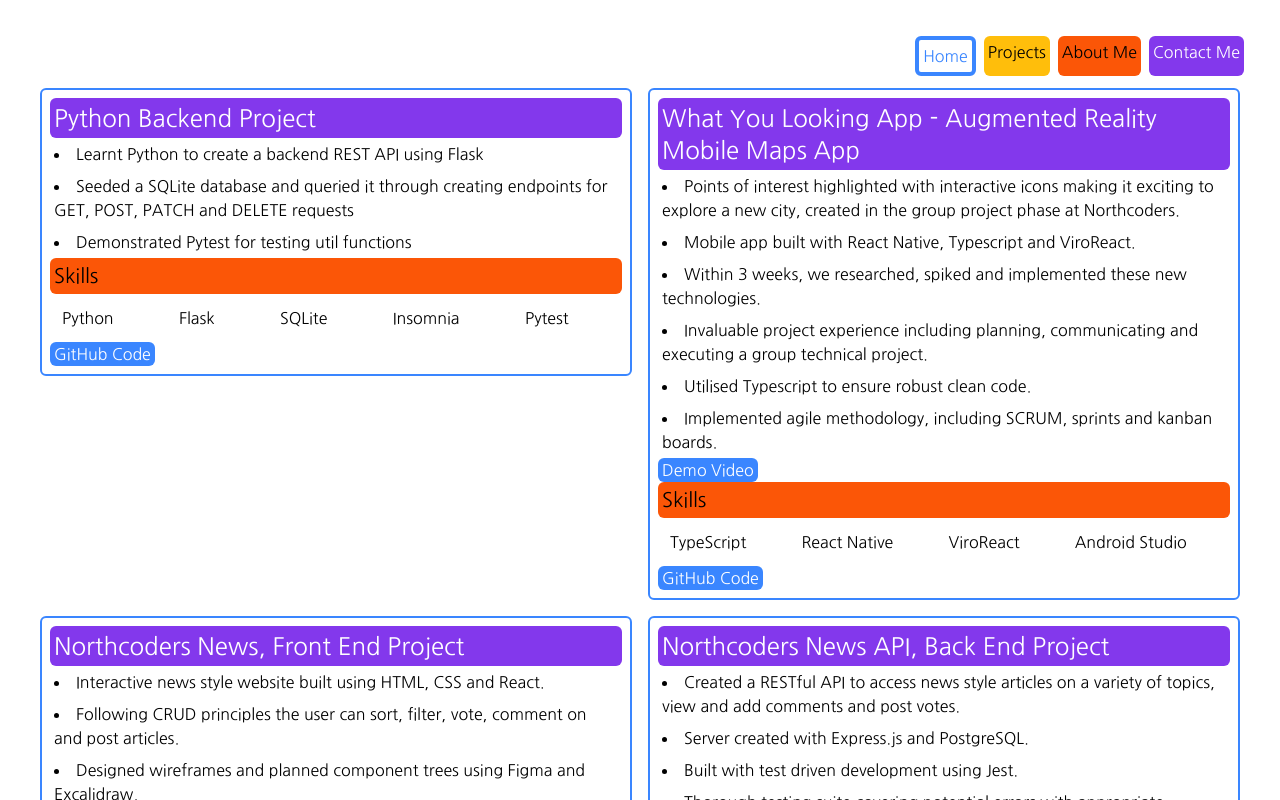
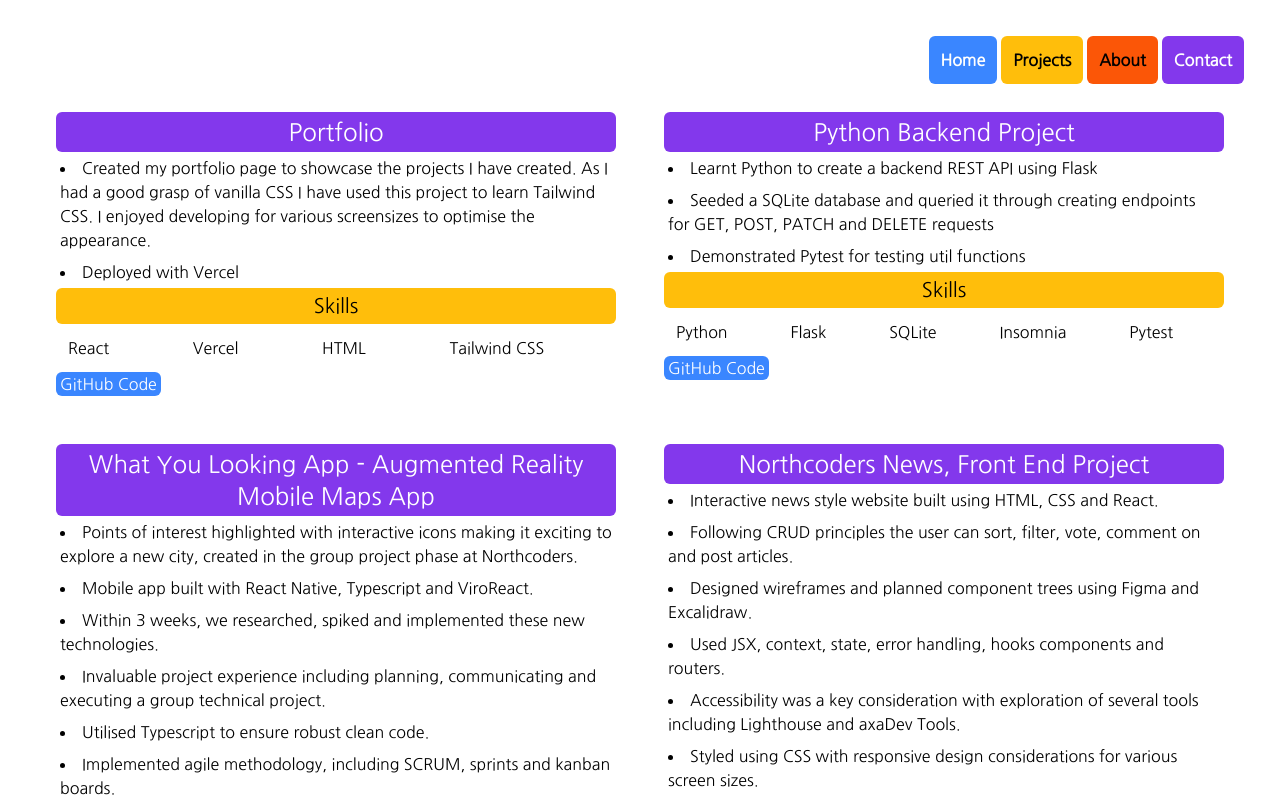
Before and after one commit to AvrilHunter/portfolio, a React (Vite) app: page /projects in a window 1280 px wide. Shown: the top 800 px of the page. Built offline with nearby package versions, Linux system fonts and the light colour scheme.

Commit message:
style: project card and home

```diff
--- a/src/components/Footer.tsx
+++ b/src/components/Footer.tsx
@@ -3,7 +3,7 @@ import linkedin from "../assets/linkedin.svg";
 
 function Footer() {
   return (
-    <footer className="flex justify-center p-3 gap-3 bg-azure rounded-md">
+    <footer className="flex justify-center p-3 gap-3 bg-azure rounded-md mt-3">
       <a href={"https://github.com/AvrilHunter/"} target={"_blank"}>
         <img src={github} alt="github logo" width="30" height="40" />
       </a>
--- a/src/components/Home.tsx
+++ b/src/components/Home.tsx
@@ -2,33 +2,42 @@ import photo from "../assets/headshot.jpg";
 
 function Home() {
   return (
+    <>
       <main className="grid flex-col gap-1 md:grid-cols-2">
-      <h1 className="text-4xl text-white rounded-md bg-rose p-1 w-full md:align-self-end">
+        <h1 className="font-bold text-4xl text-white rounded-md bg-rose p-1 md:pt-5 w-full text-center animate-wiggle">
           Avril Hunter
         </h1>
-      <h2 className="text-2xl bg-violet text-white rounded-md p-1 w-full">
+        <h2 className=" font-bold text-2xl bg-violet text-white rounded-md w-full text-center p-1 md:pt-7">
           Junior Software Developer
         </h2>
-      <h3 className="text-xl bg-amber text-violet rounded-md p-1 w-full">
-        Leeds, West Yorkshire
-      </h3>
+        <div className="bg-amber text-violet rounded-md p-1 w-full"></div>
         <img
-        className="max-w-[200px] rounded-full p-1 justify-self-center"
+          className="border-4 border-solid border-azure max-w-[200px] rounded-full justify-self-center"
           src={photo}
           alt="profile photo of Avril"
         />
-      <p className="md:col-start-2 md:row-start-1 md:row-span-2 p-2">
+        <p className="md:col-start-2 md:row-start-1 md:row-span-2 p-2 ">
           Having always relished problem-solving and logical thinking tasks, I
-        have pivoted my career from procurement to software development through
-        completion of the Northcoders bootcamp. Applying my technical skills to
-        projects and the joy of creating a solution, continues to excite me to
-        pursue an inspiring and challenging career in tech. My background in
-        procurement has equipped me with a unique perspective and a diverse
-        skill set that I believe will be invaluable in my new career as a
-        software developer.
+          have pivoted my career from procurement to software development
+          through completion of the Northcoders bootcamp. Applying my technical
+          skills to projects and the joy of creating a solution, continues to
+          excite me to pursue an inspiring and challenging career in tech. My
+          background in procurement has equipped me with a unique perspective
+          and a diverse skill set that I believe will be invaluable in my new
+          career as a software developer.
         </p>
       </main>
+    </>
   );
 }
 
 export default Home;
+
+{
+  /* <div className="animate-wiggle">Test1</div>
+        <div className="overflow-visible text-7xl">
+          <span className="opacity-0 animate-burst_in text-7xl">
+            ThisIsALongerWord
+          </span>
+        </div> */
+}
--- a/src/components/Nav.tsx
+++ b/src/components/Nav.tsx
@@ -2,30 +2,30 @@ import { Link } from "react-router-dom";
 
 function Nav(): JSX.Element {
   return (
-    <nav className="flex justify-around gap-2 md:justify-end p-1 ">
+    <nav className="flex justify-around gap-1 md:justify-end p-1">
       <Link
         to={"/"}
-        className="text-azure border-4 border-azure rounded-md p-1 text-center"
+        className="text-white bg-azure rounded-md p-3 text-center hover:bg-rose md:font-bold"
       >
         Home
       </Link>
       <Link
         to={"/projects"}
-        className="bg-amber text-black rounded-md p-1 text-center"
+        className="bg-amber text-black rounded-md p-3 text-center hover:bg-rose md:font-bold"
       >
         Projects
       </Link>
       <Link
         to={"/about-me"}
-        className="bg-orange text-black rounded-md p-1 text-center"
+        className="bg-orange text-black rounded-md p-3 text-center hover:bg-rose md:font-bold"
       >
-        About Me
+        About
       </Link>
       <Link
         to={"/contact"}
-        className="bg-violet text-white rounded-md p-1 text-center"
+        className="bg-violet text-white rounded-md p-3 text-center hover:bg-rose md:font-bold"
       >
-        Contact Me
+        Contact
       </Link>
     </nav>
   );
--- a/src/components/ProjectCard.tsx
+++ b/src/components/ProjectCard.tsx
@@ -9,8 +9,8 @@ function ProjectCard({
   hostedSite,
 }: Project) {
   return (
-    <li className="border-2 border-azure rounded-md p-2 m-2">
-      <h2 className="text-2xl bg-violet text-white rounded-md p-1 w-full">
+    <li className="p-2 md:m-4">
+      <h2 className="text-2xl bg-violet text-white rounded-md p-1 w-full text-center">
         {title}
       </h2>
       <ul>
@@ -32,7 +32,9 @@ function ProjectCard({
           Hosted Site
         </a>
       ) : null}
-      <h3 className="text-xl bg-orange text-black rounded-md p-1">Skills</h3>
+      <h3 className="text-xl bg-amber text-black rounded-md p-1  text-center">
+        Skills
+      </h3>
       <ul className="flex flex-wrap">
         {skills.map((skill) => {
           return (
--- a/src/data/projectData.ts
+++ b/src/data/projectData.ts
@@ -8,6 +8,15 @@ export type Project = {
 };
 
 export const projects: Project[] = [
+  {
+    title: "Portfolio",
+    github: "https://github.com/AvrilHunter/portfolio",
+    summary: [
+      "Created my portfolio page to showcase the projects I have created. As I had a good grasp of vanilla CSS I have used this project to learn Tailwind CSS. I enjoyed developing for various screensizes to optimise the appearance.",
+      "Deployed with Vercel",
+    ],
+    skills: ["React", "Vercel", "HTML", "Tailwind CSS"],
+  },
   {
     title: "Python Backend Project",
     github: "https://github.com/AvrilHunter/Python-SQLite",
```
Also changed, not shown: src/assets/headshot.jpg, src/assets/headshot2.jpg (added). Lines whose indentation alone changed are shown as unchanged.
